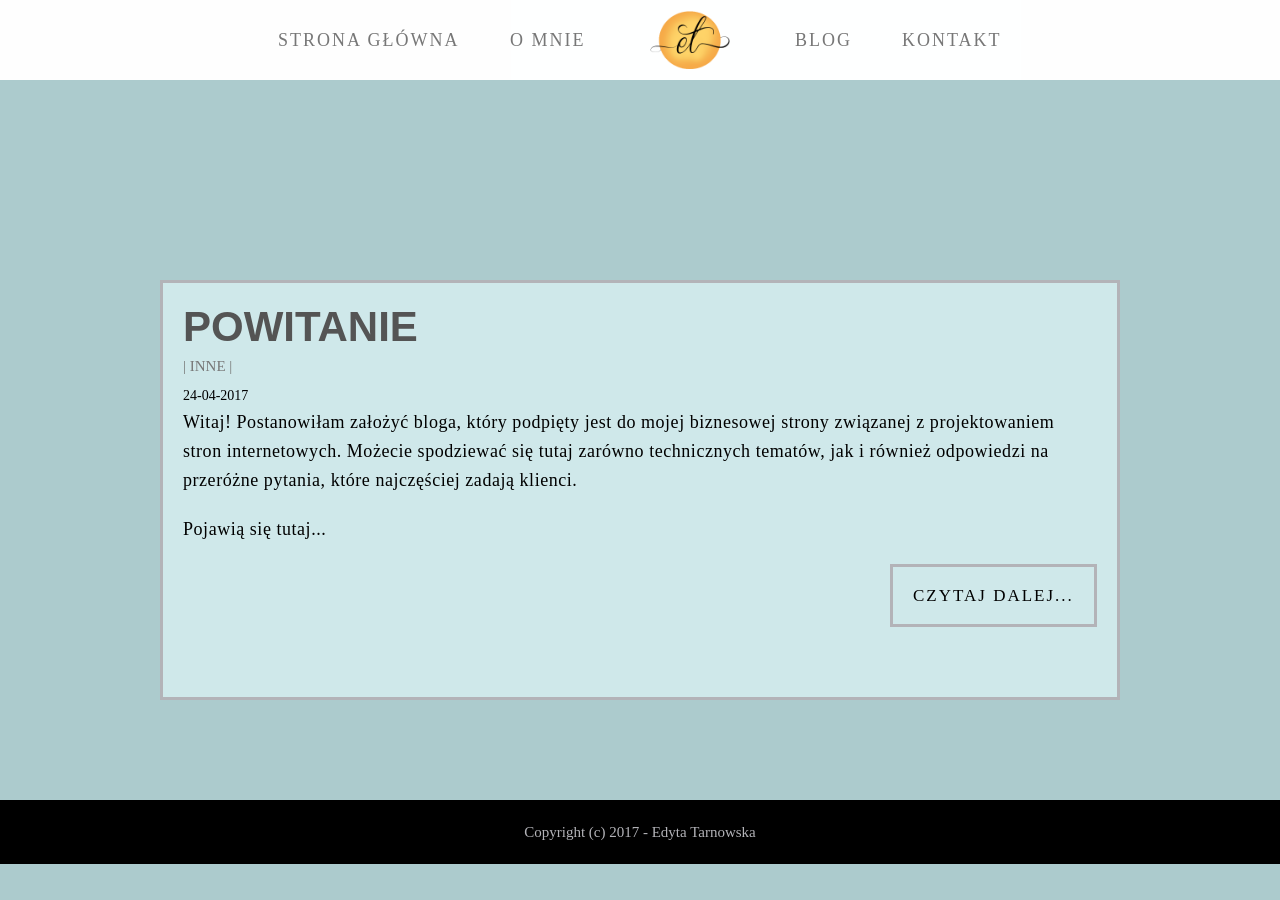
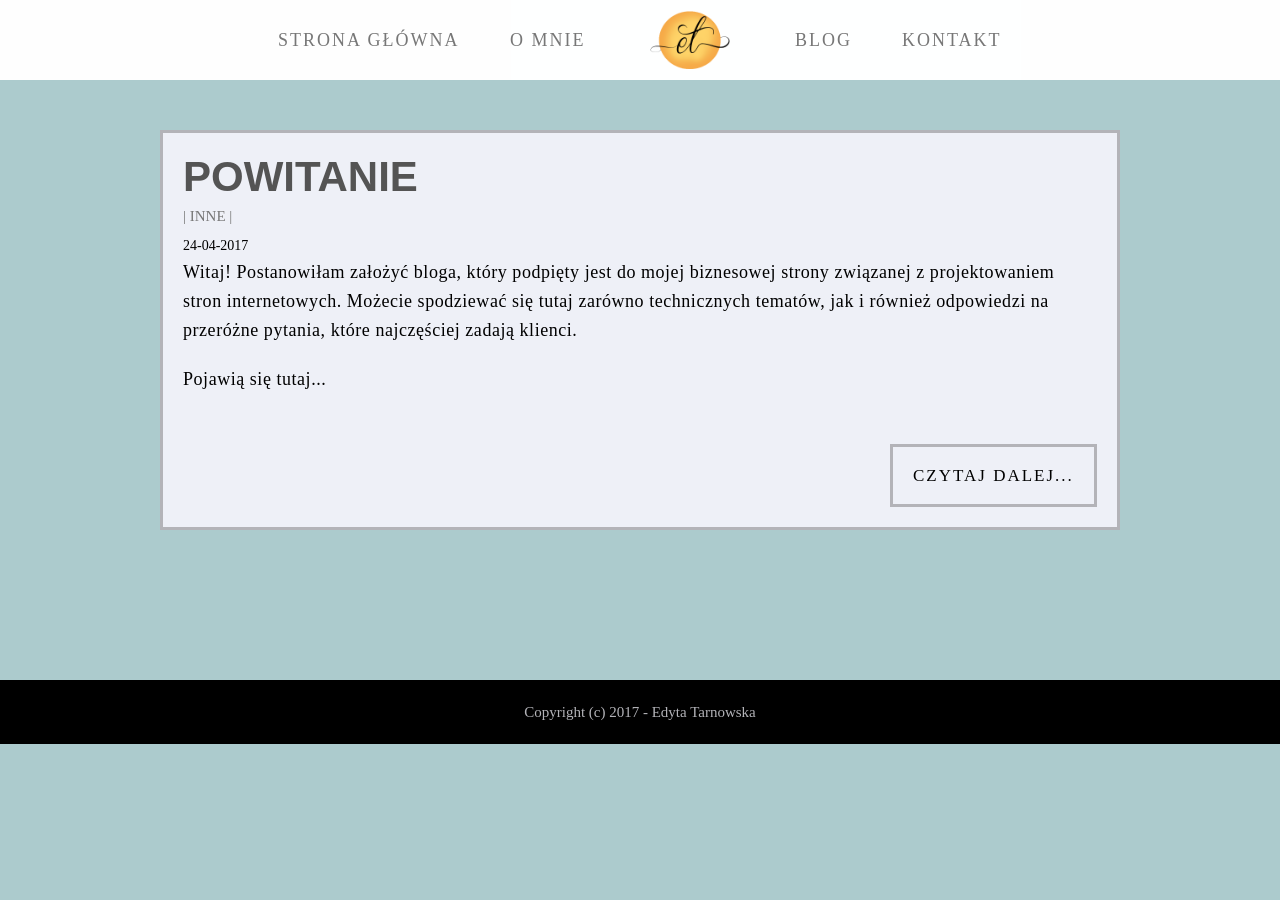
Before and after one commit to morfiwen/edytatarnowska-portfolio, a Jekyll site: the page built from blog/index.html, in a window 1280 px wide. Built offline with Jekyll 4.4.1, drawn with Linux system fonts in a browser that asks for light colours; some web fonts are replaced.

Commit message:
post update

```diff
--- a/assets/css/2-base/_vars.sass
+++ b/assets/css/2-base/_vars.sass
@@ -2,7 +2,7 @@ $bg-color: #accbcd //najjasnieszy
 $bg-color-dark: #0f3341 // cimna sekcja
 $bg-color-light: #8898ad //tabelka skills
 $bg-color-light-second: #6e8498  //wewnatrz tabelki skills
-$bg-blog: #cfe8ea // very light
+$bg-blog: #eef0f7 // bardzo jasny szary
 
 $bg-light-grey: #b3b3b8 // tło tytułu skills
 $text-light-grey: #6e6469 // tekst tytułu skills
--- a/assets/css/3-modules/_blog.sass
+++ b/assets/css/3-modules/_blog.sass
@@ -1,6 +1,6 @@
 #blog
   margin: 0 auto
-  padding-top: 100px
+  padding-top: 50px
 
   .container
     text-align: left
@@ -9,6 +9,7 @@
       padding: 20px
       background-color: $bg-blog
       border: 3px solid $bg-light-grey
+      margin-bottom: 150px
 
       .post-header
         height: auto
@@ -50,6 +51,9 @@
       .post-readmore
         text-align: right
 
+        .btn
+          margin: 30px auto 0px auto;
+
         a
           margin-top: 0
 
@@ -63,7 +67,7 @@
   padding: 50px 20px
 
 .post-header
-  height: 100px
+  height: 50px
 
   nav
     position: fixed
--- a/blog/index.html
+++ b/blog/index.html
@@ -3,7 +3,6 @@ layout : blog
 title : Blog
 ---
 
-<div style="margin: 100px auto;">
   {% for post in site.posts limit:100 %}
   <article>
     <div class="post-header">
@@ -38,4 +37,3 @@ title : Blog
         </a>
       </header>
     </article> -->
-</div>
```
